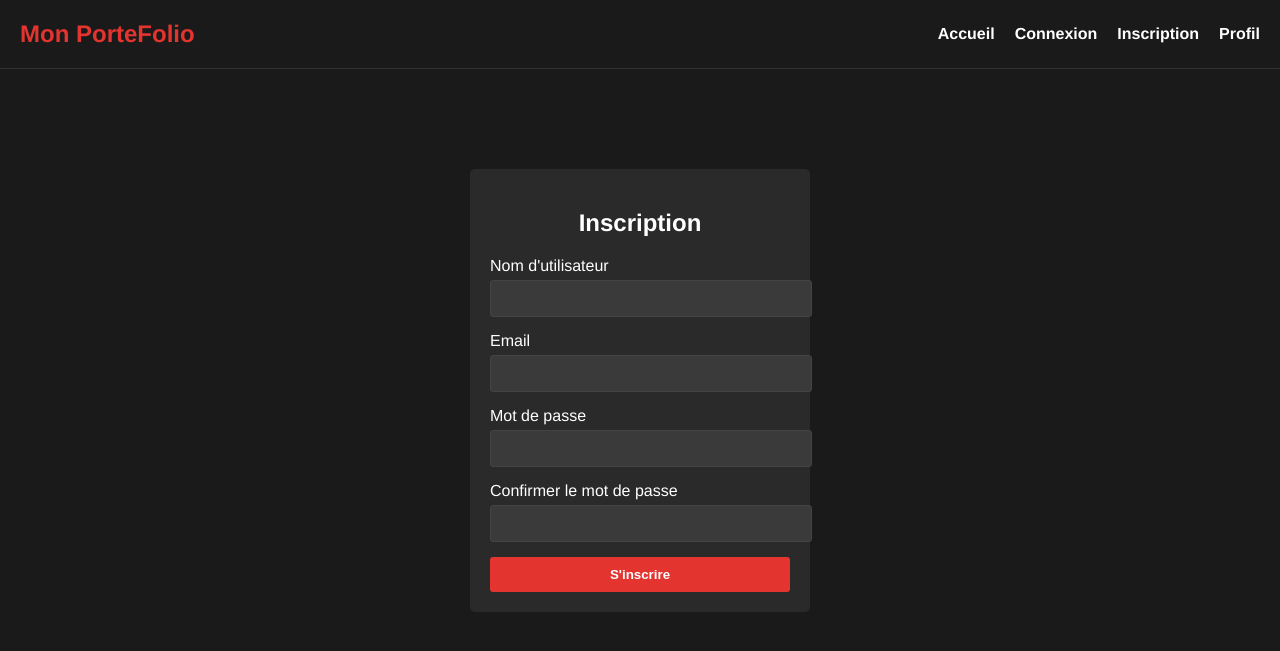
After one commit to Krapaud/holbertonschool-porte_folio, a Flask app: page /register in a window 1280 px wide. The commit adds this page. Shown: the top 651 px of the page. Run offline with Flask 3, Linux system fonts and the light colour scheme; some libraries are stand-ins or nearby versions; some web fonts are replaced.

Commit message:
Ajout de la fonctionnalité d'inscription avec validation des mots de passe et création de la page d'inscription.

```diff
--- a/app.py
+++ b/app.py
@@ -18,5 +18,23 @@ def login():
         return redirect(url_for('index'))
     return render_template('login.html')
 
+@app.route('/register', methods=['GET', 'POST'])
+def register():
+    if request.method == 'POST':
+        username = request.form['username']
+        email = request.form['email']
+        password = request.form['password']
+        confirm_password = request.form['confirm_password']
+
+        if password != confirm_password:
+            flash('Les mots de passe ne correspondent pas !')
+            return redirect(url_for('register'))
+
+        # Here we will add the user creation logic later
+        print(f"Username: {username}, Email: {email}, Password: {password}")
+        flash('Votre compte a été créé avec succès ! Vous pouvez maintenant vous connecter.')
+        return redirect(url_for('login'))
+    return render_template('register.html')
+
 if __name__ == '__main__':
     app.run(debug=True)
--- a/static/css/style.css
+++ b/static/css/style.css
@@ -41,7 +41,7 @@ nav a {
 nav a:hover {
     color: #e3342f;
 }
-.login-container {
+.login-container, .register-container {
     width: 300px;
     margin: 100px auto;
     padding: 20px;
@@ -49,7 +49,7 @@ nav a:hover {
     border-radius: 5px;
 }
 
-.login-container h2 {
+.login-container h2, .register-container h2 {
     text-align: center;
     margin-bottom: 20px;
 }
--- a/templates/base.html
+++ b/templates/base.html
@@ -17,6 +17,7 @@
             <ul>
                 <li><a href="/">Accueil</a></li>
                 <li><a href="/login">Connexion</a></li>
+                <li><a href="/register">Inscription</a></li>
                 <li><a href="/profile">Profil</a></li>
             </ul>
         </nav>
--- /dev/null
+++ b/templates/register.html
@@ -0,0 +1,26 @@
+{% extends "base.html" %}
+
+{% block content %}
+<div class="register-container">
+    <h2>Inscription</h2>
+    <form action="/register" method="post">
+        <div class="form-group">
+            <label for="username">Nom d'utilisateur</label>
+            <input type="text" id="username" name="username" required>
+        </div>
+        <div class="form-group">
+            <label for="email">Email</label>
+            <input type="email" id="email" name="email" required>
+        </div>
+        <div class="form-group">
+            <label for="password">Mot de passe</label>
+            <input type="password" id="password" name="password" required>
+        </div>
+        <div class="form-group">
+            <label for="confirm_password">Confirmer le mot de passe</label>
+            <input type="password" id="confirm_password" name="confirm_password" required>
+        </div>
+        <button type="submit" class="btn">S'inscrire</button>
+    </form>
+</div>
+{% endblock %}
```
